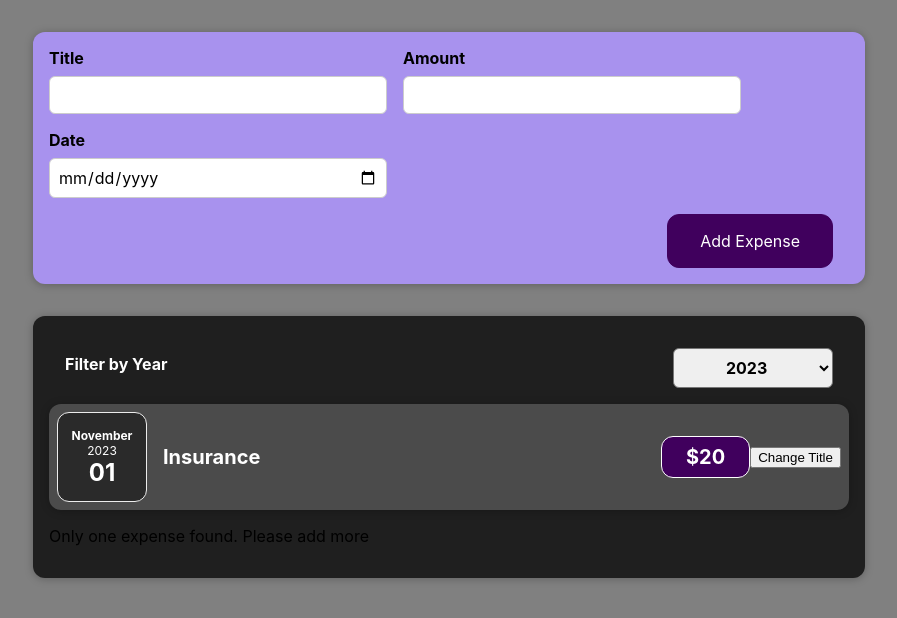
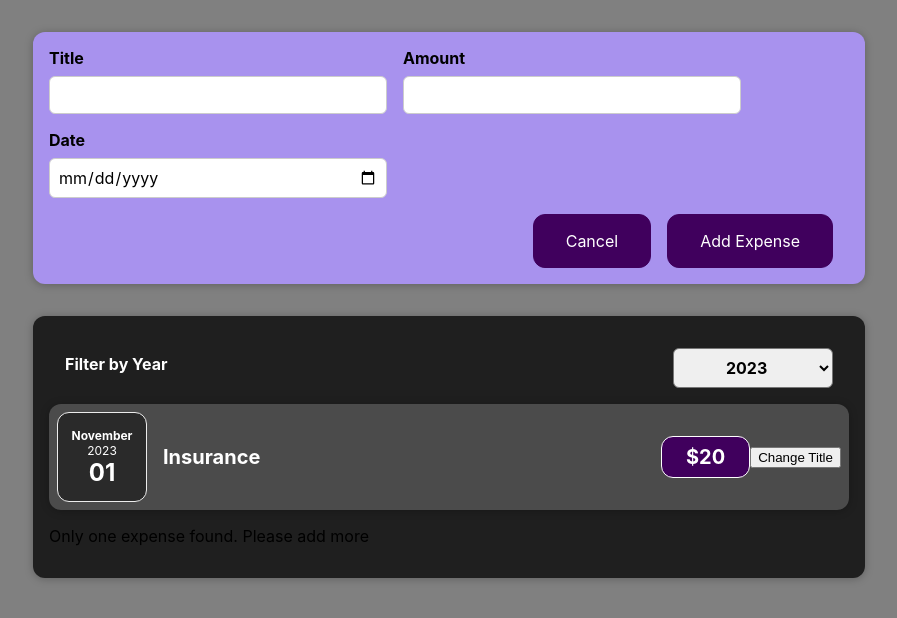
Before and after one commit to aimgodheretest/Sharpener-React-Learning-Module, a React (Vite) app: page / in a window 1280 px wide. Both pictures are taken after a click on the button "Add Expense". Shown: the top 618 px of the page, without its empty margins (191-1088 px from the left). Built offline with nearby package versions, Linux system fonts and the light colour scheme.

Commit message:
rendering the expenses conditionally

```diff
--- a/src/components/NewExpense/ExpenseForm.jsx
+++ b/src/components/NewExpense/ExpenseForm.jsx
@@ -21,7 +21,7 @@ const ExpenseForm = (props) => {
     event.preventDefault();
     const expenseData = {
       title: enteredTitle,
-      amount: enteredAmount,
+      price: enteredAmount,
       date: new Date(enteredDate),
     };
 
@@ -67,6 +67,9 @@ const ExpenseForm = (props) => {
         </div>
       </div>
       <div className="new-expense__actions">
+        <button type="button" onClick={props.onCancel}>
+          Cancel
+        </button>
         <button type="submit">Add Expense</button>
       </div>
     </form>
--- a/src/components/NewExpense/NewExpense.jsx
+++ b/src/components/NewExpense/NewExpense.jsx
@@ -1,19 +1,43 @@
-import React from "react";
+import React, { useState } from "react";
 import ExpenseForm from "./ExpenseForm";
 import "./NewExpense.css";
 
 const NewExpense = (props) => {
+  const [showForm, setShowForm] = useState(false);
+
   const saveExpenseDataHandler = (enteredExpenseData) => {
-    // console.log(enteredExpenseData);
+    const expenseData = {
+      ...enteredExpenseData,
+      id: Math.random().toString(),
+    };
 
-    const expenseData = { ...enteredExpenseData, id: Math.random().toString() };
-    // console.log(expenseData)
+    // Add expense to App
+    props.onAddExpense(expenseData);
 
-    props.onAddExpense(expenseData)
+    // Hide form after adding expense
+    setShowForm(false);
   };
+
+  const startAddingExpenseHandler = () => {
+    setShowForm(true);
+  };
+
+  const stopAddingExpenseHandler = () => {
+    setShowForm(false);
+  };
+
   return (
     <div className="new-expense">
-      <ExpenseForm onSaveExpenseData={saveExpenseDataHandler} />
+      {!showForm && (
+        <button onClick={startAddingExpenseHandler}>Add Expense</button>
+      )}
+
+      {showForm && (
+        <ExpenseForm
+          onSaveExpenseData={saveExpenseDataHandler}
+          onCancel={stopAddingExpenseHandler}
+        />
+      )}
     </div>
   );
 };
```
